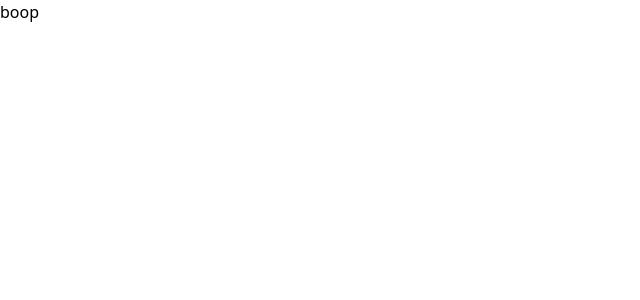
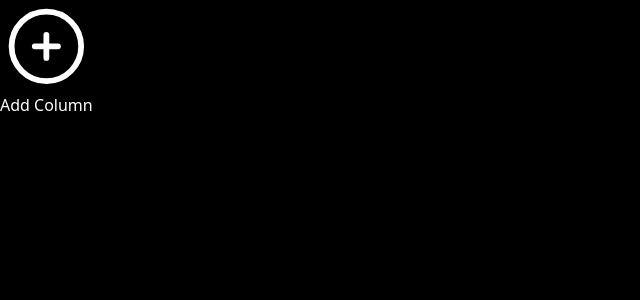
Before and after one commit to Amirmohammad-Bashiri/kanban-dnd, a React (Vite) app: page / in a window 1280 px wide. Shown: the top 300 px of the page, without its empty margins (0-640 px from the left). Built offline with nearby package versions, Linux system fonts and the light colour scheme.

Commit message:
Kanban board setup and create column function

```diff
--- a/package.json
+++ b/package.json
@@ -14,11 +14,13 @@
     "@dnd-kit/sortable": "^7.0.2",
     "react": "^18.2.0",
     "react-dom": "^18.2.0",
-    "tailwind-merge": "^1.14.0"
+    "tailwind-merge": "^1.14.0",
+    "uuid": "^9.0.1"
   },
   "devDependencies": {
     "@types/react": "^18.2.15",
     "@types/react-dom": "^18.2.7",
+    "@types/uuid": "^9.0.5",
     "@typescript-eslint/eslint-plugin": "^6.0.0",
     "@typescript-eslint/parser": "^6.0.0",
     "@vitejs/plugin-react-swc": "^3.3.2",
--- /dev/null
+++ b/src/App.css
@@ -0,0 +1,5 @@
+html,
+body,
+#root {
+  @apply bg-black text-white box-border;
+}
--- a/src/App.tsx
+++ b/src/App.tsx
@@ -1,5 +1,9 @@
+import KanbanBoard from "./components/KanbanBoard";
+
+import "./App.css";
+
 function App() {
-  return <div>boop</div>;
+  return <KanbanBoard />;
 }
 
 export default App;
--- /dev/null
+++ b/src/components/KanbanBoard.tsx
@@ -0,0 +1,33 @@
+import { useState } from "react";
+import { v4 as uuidv4 } from "uuid";
+
+import PlusIcon from "../icons/PlusIcon";
+
+import { type Column } from "../types";
+
+function KanbanBoard() {
+  const [columns, setColumns] = useState<Column[]>([]);
+
+  function handleCreateColumn() {
+    const columnToAdd: Column = {
+      id: uuidv4(),
+      title: `Column ${columns.length + 1}`,
+    };
+
+    setColumns([...columns, columnToAdd]);
+  }
+
+  return (
+    <div className="m-auto w-full min-h-screen flex items-center overflow-x-auto overflow-y-hidden px-[40px]">
+      <div className="m-auto">
+        <button
+          onClick={handleCreateColumn}
+          className="h-[60px] w-[350px] min-w-[350px] cursor-pointer rounded-lg bg-mainBackgroundColor border-2 border-columnBackgroundColor p-4 ring-rose-500 hover:ring-2 flex gap-2">
+          <PlusIcon /> Add Column
+        </button>
+      </div>
+    </div>
+  );
+}
+
+export default KanbanBoard;
--- /dev/null
+++ b/src/icons/PlusIcon.tsx
@@ -0,0 +1,19 @@
+function PlusIcon() {
+  return (
+    <svg
+      xmlns="http://www.w3.org/2000/svg"
+      fill="none"
+      viewBox="0 0 24 24"
+      strokeWidth={1.5}
+      stroke="currentColor"
+      className="w-6 h-6">
+      <path
+        strokeLinecap="round"
+        strokeLinejoin="round"
+        d="M12 9v6m3-3H9m12 0a9 9 0 11-18 0 9 9 0 0118 0z"
+      />
+    </svg>
+  );
+}
+
+export default PlusIcon;
--- /dev/null
+++ b/src/types.ts
@@ -0,0 +1,6 @@
+export type Id = string | number;
+
+export type Column = {
+  id: Id;
+  title: string;
+};
```
Also changed, not shown: 1 other file (tests, documents, lock files or other folders).
